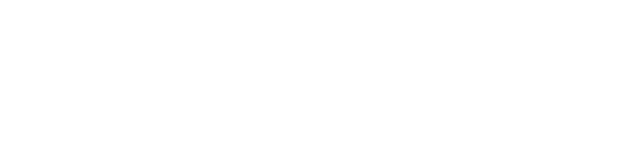
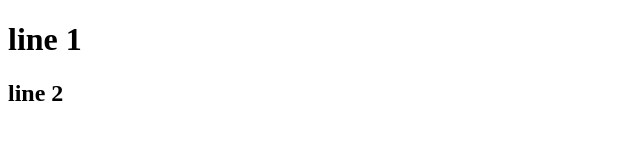
Before and after one commit to Takbirulislam420/live_test, a plain HTML site: page index.html in a window 1280 px wide. Shown: the whole page, without its empty margins (0-640 px from the left). Drawn offline with Linux system fonts and the light colour scheme.

Commit message:
version:2

```diff
--- a/index.html
+++ b/index.html
@@ -6,6 +6,8 @@
     <title>Document</title>
 </head>
 <body>
+    <h1>line 1</h1>
+    <h2>line 2</h2>
 
 </body>
 </html>
```
